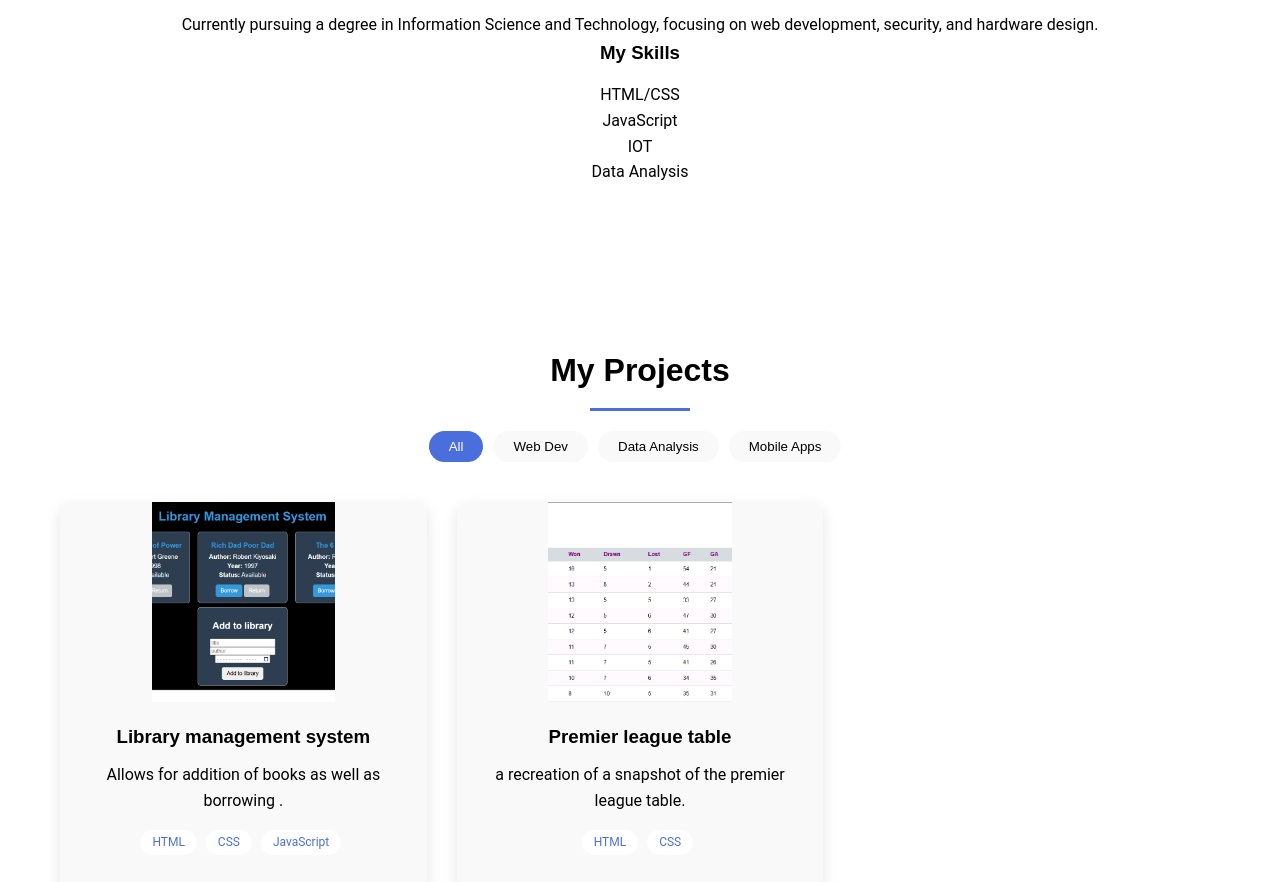
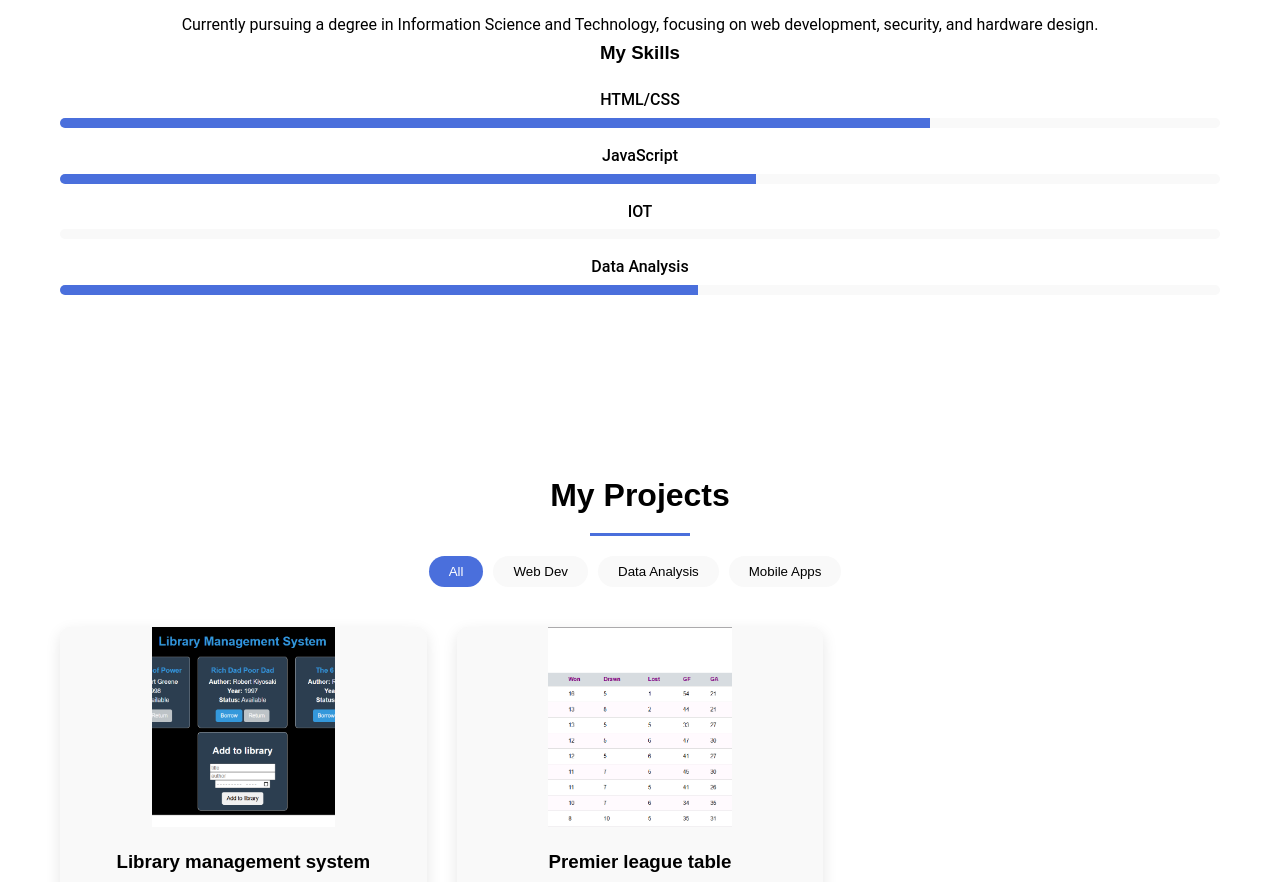
Before and after one commit to kimeumana/portfolio-website, a plain HTML site: page index.html in a window 1280 px wide. Shown: the part 1583-2465 px from the top of the page. Drawn offline with Linux system fonts and the light colour scheme.

Commit message:
Update styles.css

```diff
--- a/styles.css
+++ b/styles.css
@@ -464,3 +464,50 @@ footer {
 .blog-content p {
     margin-bottom: 20px;
 }
+/* Skills */
+.skills {
+    margin-top: 20px;
+}
+
+.skill {
+    margin-bottom: 15px;
+}
+
+.skill-name {
+    display: block;
+    margin-bottom: 5px;
+    font-weight: 500;
+}
+
+.progress-bar {
+    width: 100%;
+    height: 10px;
+    background-color: var(--card-bg);
+    border-radius: 5px;
+    overflow: hidden;
+}
+
+.progress-fill-1 {
+    height: 100%;
+    background-color: var(--primary-color);
+    width: 75%;
+    transition: width 1.5s ease-in-out;
+}
+.progress-fill-2 {
+    height: 100%;
+    background-color: var(--primary-color);
+    width: 60%;
+    transition: width 1.5s ease-in-out;
+}
+.progress-fil-3 {
+    height: 100%;
+    background-color: var(--primary-color);
+    width: 68%;
+    transition: width 1.5s ease-in-out;
+}
+.progress-fill-4{
+    height: 100%;
+    background-color: var(--primary-color);
+    width: 55%;
+    transition: width 1.5s ease-in-out;
+}
```
